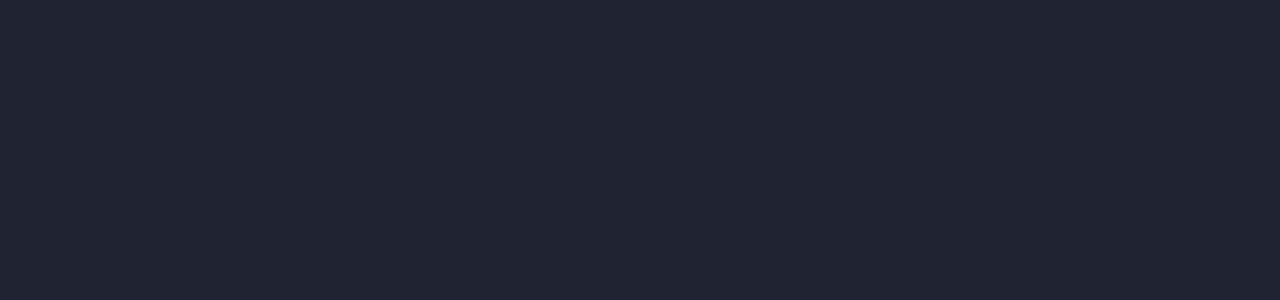
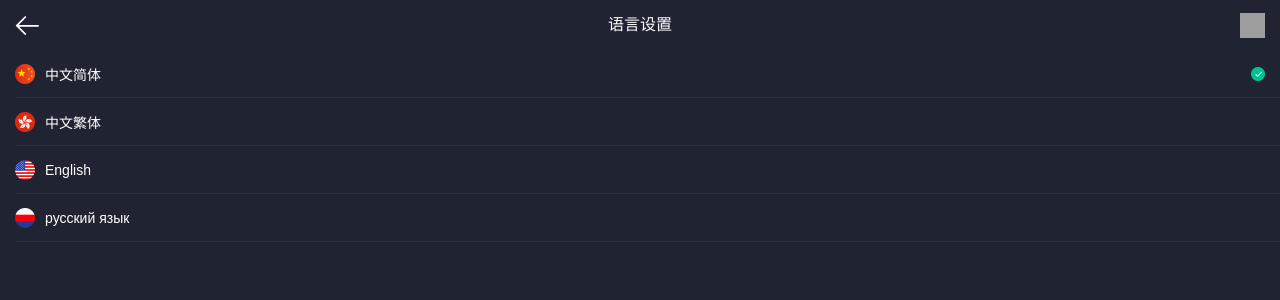
Before and after one commit to Gringe920/CTC-Wallet, a Vue app: page /lang in a window 1280 px wide. Shown: the top 300 px of the page. Built offline with nearby package versions, Linux system fonts and the light colour scheme; grey boxes are pictures that could not be loaded.

Commit message:
lang 语言设置

```diff
--- a/src/router.js
+++ b/src/router.js
@@ -14,6 +14,7 @@
 import Download from './views/download'
 import Invite from "./views/invite"
 import User from "./views/user"
+import Lang from "./views/user/lang.vue"
 
 Vue.use(Router)
 export default new Router({
@@ -87,6 +88,11 @@
       component: User
     },
     {
+      path: '/lang',
+      name: 'lang',
+      component: Lang
+    },
+    {
       path: '/about',
       name: 'about',
       // route level code-splitting
--- a/src/views/user/index.vue
+++ b/src/views/user/index.vue
@@ -25,7 +25,7 @@
                     <i></i>
                 </div>
             </div>
-            <div class="user-nav-item">
+            <div class="user-nav-item" @click="$router.push({path: '/lang'})">
                 <i class="icon my_a"></i>
                 <p>语言设置</p>
                 <div class="turn-right">
--- /dev/null
+++ b/src/views/user/lang.vue
@@ -0,0 +1,103 @@
+<template>
+    <div class="container">
+        <Header title="语言设置"/>
+        <div class="lang-list">
+            <div class="lang-item"
+                 @click="selectLang(item)"
+                 v-for="(item, index) in langList"
+                 :key="index">
+                <i class="icon" :class="item.icon"></i>
+                <p>{{item.name}}</p>
+                <i class="select selection" v-show="item.isSelect"></i>
+                <span class="line"></span>
+            </div>
+        </div>
+    </div>
+</template>
+<script>
+export default {
+    data(){
+        return {
+            langList: [{
+                name: '中文简体',
+                icon: 'china',
+                isSelect: true
+            },{
+                name: '中文繁体',
+                icon: 'hongkong',
+                isSelect: false
+            },{
+                name: 'English',
+                icon: 'usa',
+                isSelect: false
+            },{
+                name: 'русский язык',
+                icon: 'russia',
+                isSelect: false
+            }]
+        }
+    },
+    methods: {
+        selectLang(option){
+            this.langList = this.langList.map(item => {
+                item.isSelect = false
+                if(item.name == option.name)  item.isSelect = true
+                return item
+            })
+        }
+    }
+}
+</script>
+<style lang="scss" scoped>
+.container{
+    .lang-list{
+        margin-top: 50px;
+    }
+    .lang-item{
+        display: flex;
+        align-items: center;
+        padding: 14px 15px;
+        position: relative;
+        .icon{
+            width: 20px;
+            height: 20px;
+            display: inline-block;
+            background-size: 100% 100%;
+            margin-right: 10px;
+            &.china{
+                background-image: url('../../assets/images/china@2x.png')
+            }
+            &.hongkong{
+                background-image: url('../../assets/images/hongkong@2x.png')
+            }
+            &.usa{
+                background-image: url('../../assets/images/usa@2x.png')
+            }
+            &.russia{
+                background-image: url('../../assets/images/russia@2x.png')
+            }
+        }
+        p{
+            font-size: 14px;
+            color: #fff;
+        }
+        i.select{
+            width: 14px;
+            height: 14px;
+            display: inline-block;
+            background-size: 100% 100%;
+            background-image: url('../../assets/images/selection@2x.png');
+            position: absolute;
+            right: 15px;
+        }
+        span.line{
+            height:1px;
+            background:rgba(255,255,255,0.05);
+            position: absolute;
+            bottom: 0;
+            display: inline-block;
+            width: 100%;
+        }
+    }
+}
+</style>
```
Also changed, not shown: src/assets/images/china@2x.png (added), 1 other file (tests, documents, lock files or other folders).
